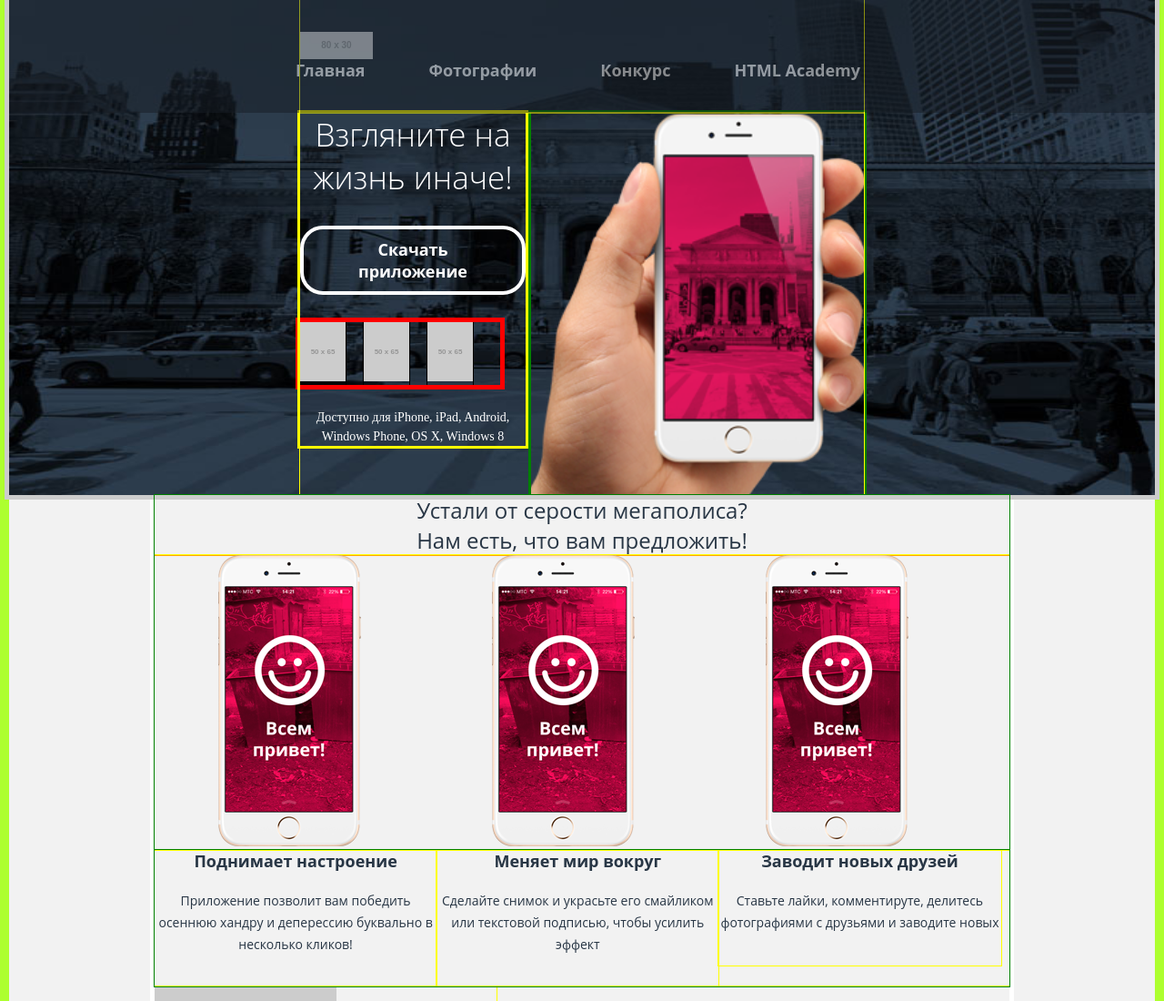
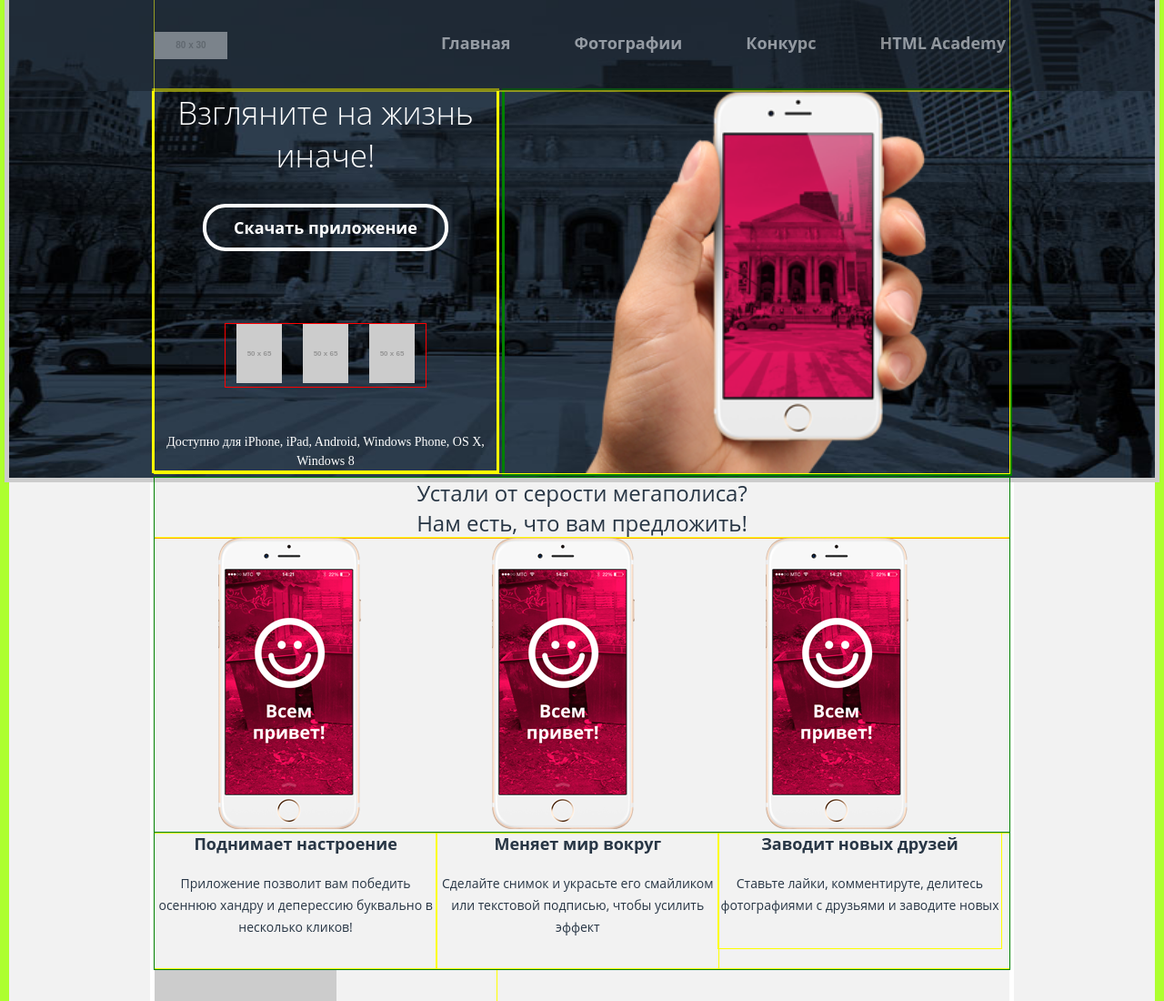
Before and after one commit to geniweva/47597-pink, a website: page index.html in a window 1280 px wide. Shown: the top 1100 px of the page at 91% size. Drawn offline with nearby package versions, Linux system fonts and the light colour scheme; files that its build step writes are made by us from their sources; placeholder pictures from the web are drawn by us.

Commit message:
preview-social на флексах

```diff
--- a/index.html
+++ b/index.html
@@ -46,7 +46,7 @@
       <div class="preview-social__main-social"><!--общий блок с блоками кнопок соцсетей, кнопки скачать-->
       <h2 class="preview-social__main-social--title">Взгляните на жизнь иначе!</h2>
       <button class="preview-social__main-social--btn"><a href="*">Скачать приложение</a></button>
-      <ul class="preview-social__main-social--items clearfix">
+      <ul class="preview-social__main-social--items">
         <li class="social__item social__item--apple"><a href="*"><img src="http://placehold.it/50x65" alt="social-apple"></a></li>
         <li class="social__item social__item--android"><a href="*"><img src="http://placehold.it/50x65" alt="social-android"></a></li>
         <li class="social__item social__item--microsoft"><a href="*"><img src="http://placehold.it/50x65" alt="social-microsoft"></a></li>
--- a/less/blocks/header.less
+++ b/less/blocks/header.less
@@ -21,7 +21,7 @@
     background-size:auto 100%;
     background-repeat:no-repeat;
     bottom: 0; top:0;
-    outline:0px solid red;
+    outline:1px solid red;
     margin-top:70px;
 }
 .page-header-nav{
--- a/less/blocks/preview-social.less
+++ b/less/blocks/preview-social.less
@@ -22,9 +22,12 @@
     font-family:Open Sans, sans-serif;
   }
   &__main-social--items{
-    outline:5px solid red;
-    margin-bottom:25px;
+    outline:1px solid red;
     width:220px;
+    display:flex;
+    flex-direction:row;
+    justify-content: space-around;
+    margin:50px auto;
   }
   &--text{
     font-size:14px;
@@ -35,13 +38,15 @@
 }
 
 .social__item{
-  float:left;
-  margin-right:20px;
-  outline:1px solid black;
+//  float:left;
+//  margin-right:20px;
+//  outline:1px solid black;
 }
 
 @media @mobile-width-only{
   .preview-social__main-social{
+    display:flex;
+    flex-direction:column;
     outline:2px solid red;
     background-color:#1d2631;
     &--title{
@@ -56,6 +61,13 @@
     width:40%;
     float:left;
   }
+//  .preview-social__main-social--items{
+//    display:flex;
+//    flex-direction:row;
+//    justify-content: space-around;
+//    margin:0 auto;
+//  }
+
   .bg-header-wrapper__iphone{
     outline:3px solid green;
     width:59%;
--- a/less/global/layout.less
+++ b/less/global/layout.less
@@ -38,7 +38,9 @@
     outline:1px solid yellow;
   }
   @media @desktop-width{
-
+    max-width: 940px;
+    margin:0 auto;
+    width:78%;
   }
 }
 
```
